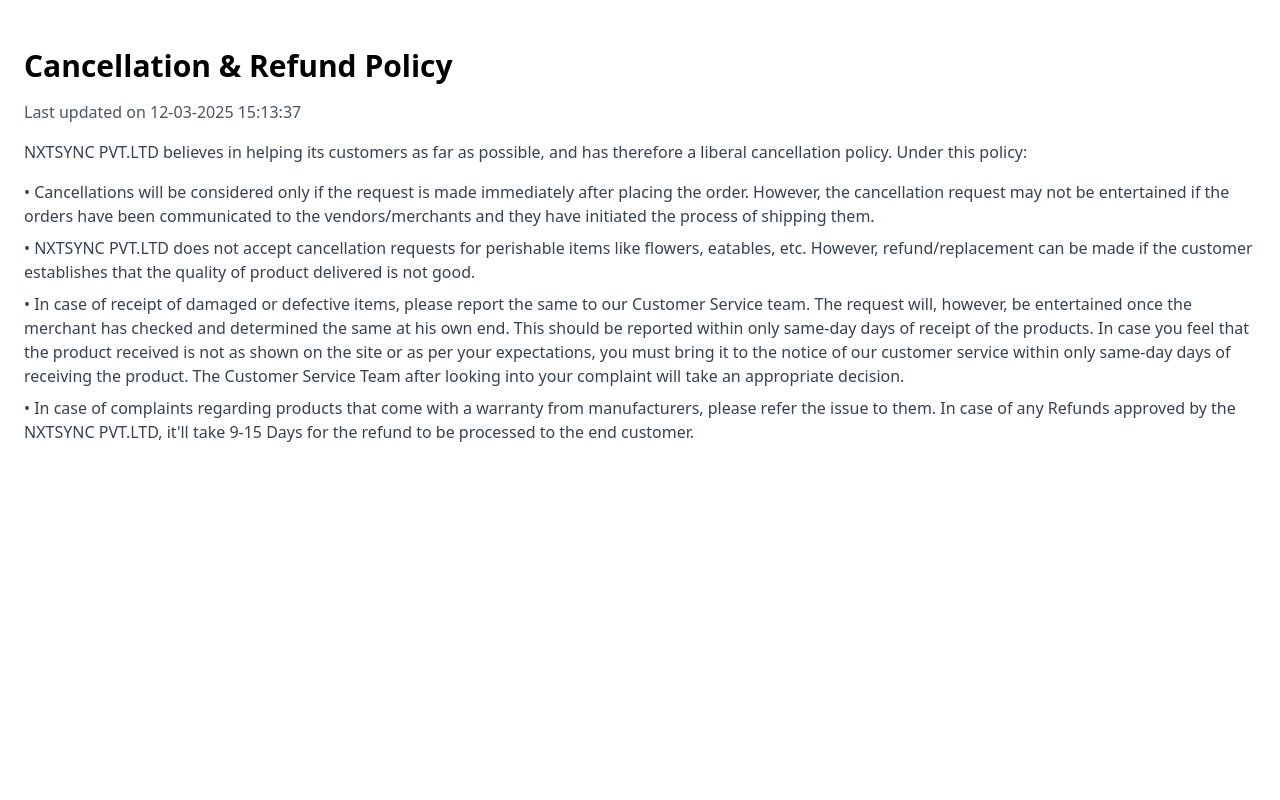
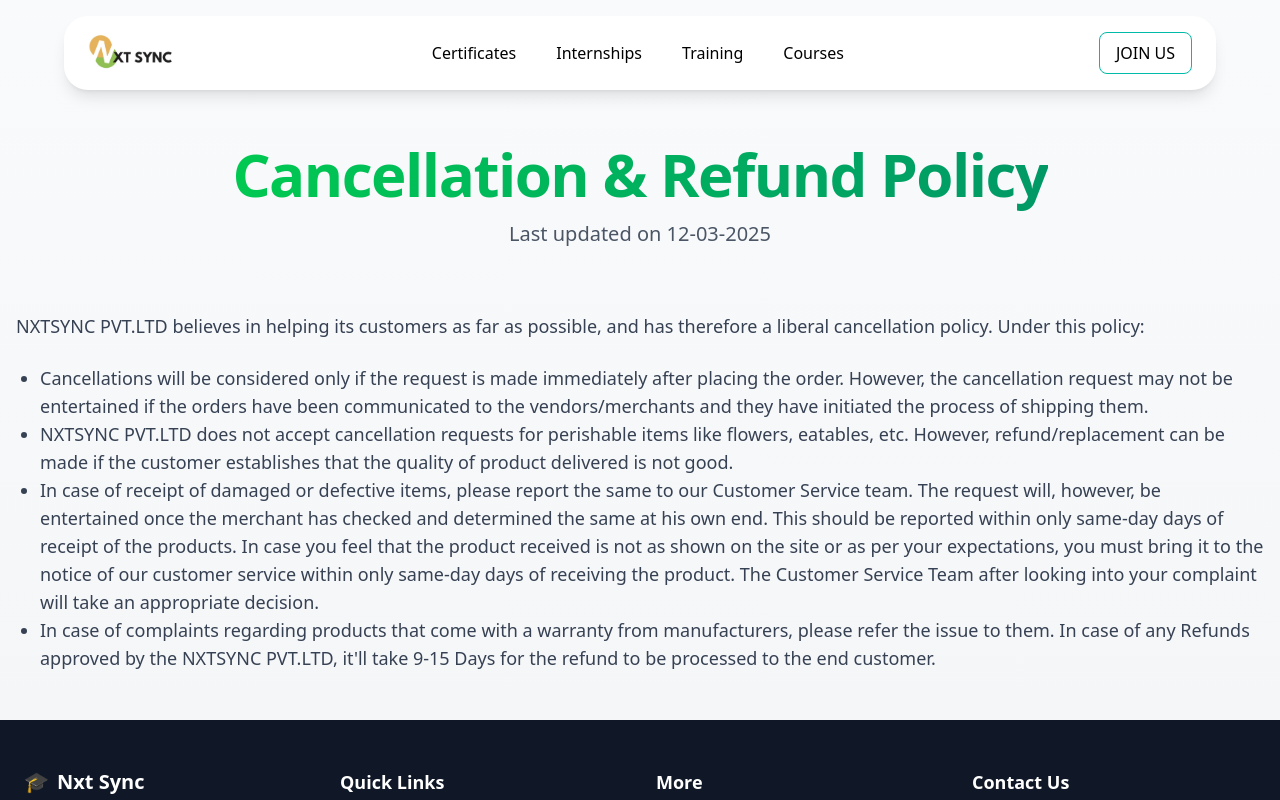
Before and after one commit to mismyst/nextsync, a Next.js app: page /CancellationRefundPolicy in a window 1280 px wide. Shown: the top 800 px of the page. Built offline with nearby package versions, Linux system fonts and the light colour scheme.

Commit message:
Update page.tsx

```diff
--- a/app/CancellationRefundPolicy/page.tsx
+++ b/app/CancellationRefundPolicy/page.tsx
@@ -1,23 +1,41 @@
 'use client'
 
 import React from 'react';
+import Navbar from '../components/Navbar/Navbar';
+import Footer from '../components/Footer/Footer';
 
-const CancellationRefundPolicy = () => {
+const CancellationRefundPolicy: React.FC = () => {
+  // Use a constant for the last updated date to make future updates easier
+  const LAST_UPDATED_DATE = "12-03-2025";
+
   return (
-    <div className="max-w-7xl mx-auto px-6 py-12">
-      <h1 className="text-3xl font-semibold mb-4">Cancellation & Refund Policy</h1>
-      <p className="text-gray-600 mb-4">Last updated on 12-03-2025 15:13:37</p>
+    <div className="bg-gradient-to-b from-gray-50 to-gray-100 min-h-screen">
+      <Navbar />
+      <div className="container mx-auto px-4 py-12">
+        <div className="text-center mb-16">
+          <h1 className="text-6xl font-extrabold text-gray-800 mb-4 tracking-tight">
+            <span className="bg-clip-text text-transparent bg-gradient-to-r from-green-500 to-emerald-600">Cancellation & Refund Policy</span>
+          </h1>
+          <p className="text-xl text-gray-600 max-w-3xl mx-auto">
+            Last updated on {LAST_UPDATED_DATE}
+          </p>
+        </div>
 
-      <p className="text-gray-700 mb-4">
-        NXTSYNC PVT.LTD believes in helping its customers as far as possible, and has therefore a liberal cancellation policy. Under this policy:
-      </p>
+        <div className="prose mx-auto text-lg text-gray-700 space-y-6">
+          <p>
+            NXTSYNC PVT.LTD believes in helping its customers as far as possible, and has therefore a liberal cancellation policy. Under this policy:
+          </p>
 
-      <ul className="space-y-2 text-gray-700">
-        <li>• Cancellations will be considered only if the request is made immediately after placing the order. However, the cancellation request may not be entertained if the orders have been communicated to the vendors/merchants and they have initiated the process of shipping them.</li>
-        <li>• NXTSYNC PVT.LTD does not accept cancellation requests for perishable items like flowers, eatables, etc. However, refund/replacement can be made if the customer establishes that the quality of product delivered is not good.</li>
-        <li>• In case of receipt of damaged or defective items, please report the same to our Customer Service team. The request will, however, be entertained once the merchant has checked and determined the same at his own end. This should be reported within only same-day days of receipt of the products. In case you feel that the product received is not as shown on the site or as per your expectations, you must bring it to the notice of our customer service within only same-day days of receiving the product. The Customer Service Team after looking into your complaint will take an appropriate decision.</li>
-        <li>• In case of complaints regarding products that come with a warranty from manufacturers, please refer the issue to them. In case of any Refunds approved by the NXTSYNC PVT.LTD, it'll take 9-15 Days for the refund to be processed to the end customer.</li>
-      </ul>
+          <ul className="list-disc pl-6">
+            <li>Cancellations will be considered only if the request is made immediately after placing the order. However, the cancellation request may not be entertained if the orders have been communicated to the vendors/merchants and they have initiated the process of shipping them.</li>
+            <li>NXTSYNC PVT.LTD does not accept cancellation requests for perishable items like flowers, eatables, etc. However, refund/replacement can be made if the customer establishes that the quality of product delivered is not good.</li>
+            <li>In case of receipt of damaged or defective items, please report the same to our Customer Service team. The request will, however, be entertained once the merchant has checked and determined the same at his own end. This should be reported within only same-day days of receipt of the products. In case you feel that the product received is not as shown on the site or as per your expectations, you must bring it to the notice of our customer service within only same-day days of receiving the product. The Customer Service Team after looking into your complaint will take an appropriate decision.</li>
+            <li>In case of complaints regarding products that come with a warranty from manufacturers, please refer the issue to them. In case of any Refunds approved by the NXTSYNC PVT.LTD, it'll take 9-15 Days for the refund to be processed to the end customer.</li>
+          </ul>
+        </div>
+      </div>
+
+      <Footer />
     </div>
   );
 };
```
